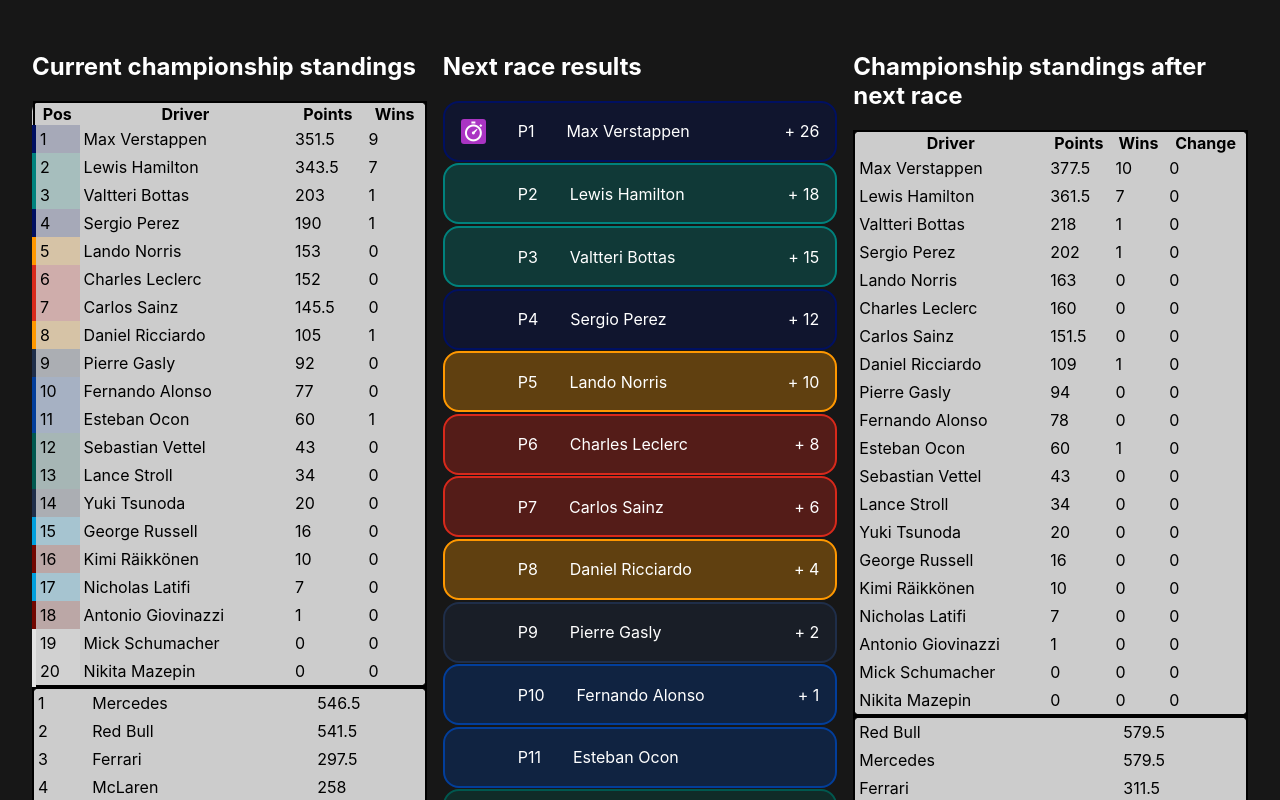
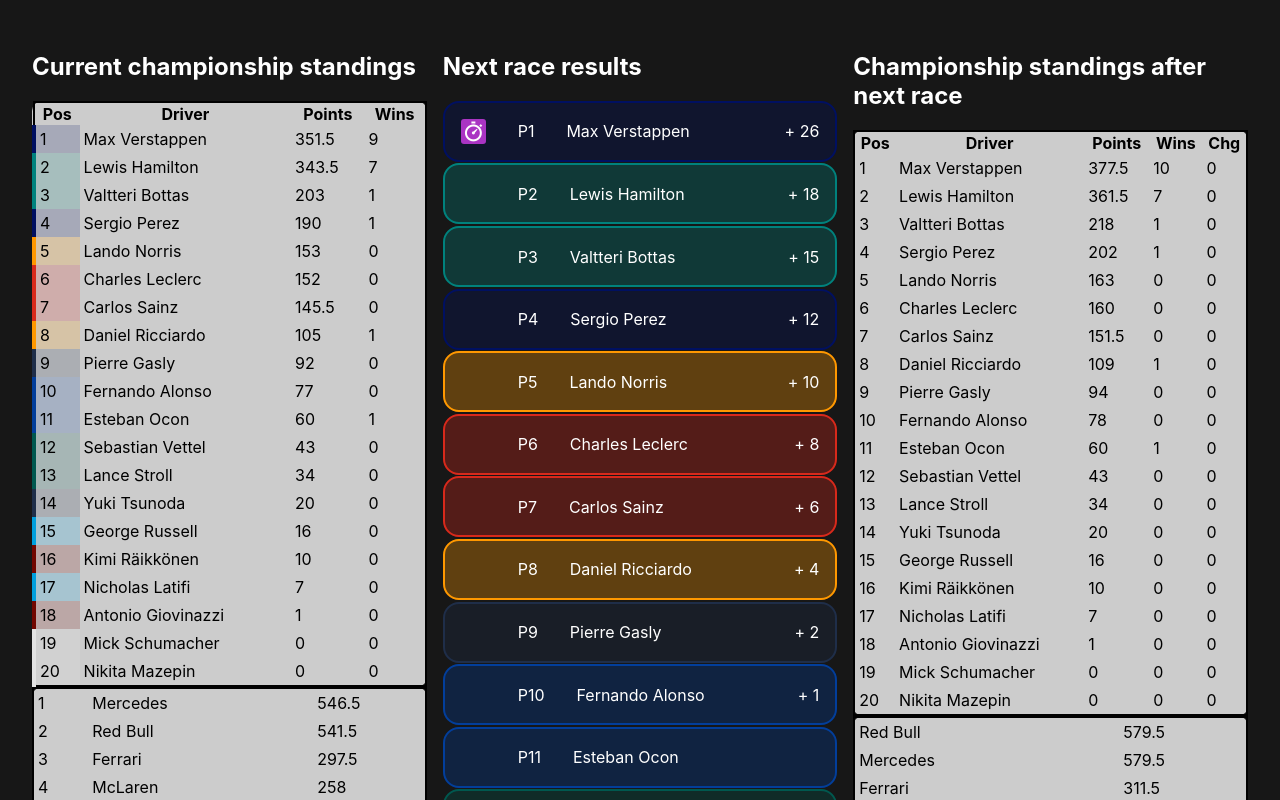
Before and after one commit to ddx32/f1-calculator, a React (Create React App) app: page / in a window 1280 px wide. Shown: the top 800 px of the page. Built offline with nearby package versions, Linux system fonts and the light colour scheme.

Commit message:
Add position to after race standings

```diff
--- a/src/components/afterRaceStandings.js
+++ b/src/components/afterRaceStandings.js
@@ -13,13 +13,15 @@ export default function AfterRaceStandings({ raceResults }) {
         <h2>Championship standings after next race</h2>
         <table>
           <tr>
+            <th>Pos</th>
             <th>Driver</th>
             <th>Points</th>
             <th>Wins</th>
-            <th>Change</th>
+            <th>Chg</th>
           </tr>
           {updatedPointsStandings.map((driver, index) => (
             <tr>
+              <td>{index + 1}</td>
               <td>{driver.name}</td>
               <td>{driver.points}</td>
               <td>{driver.wins}</td>
```
